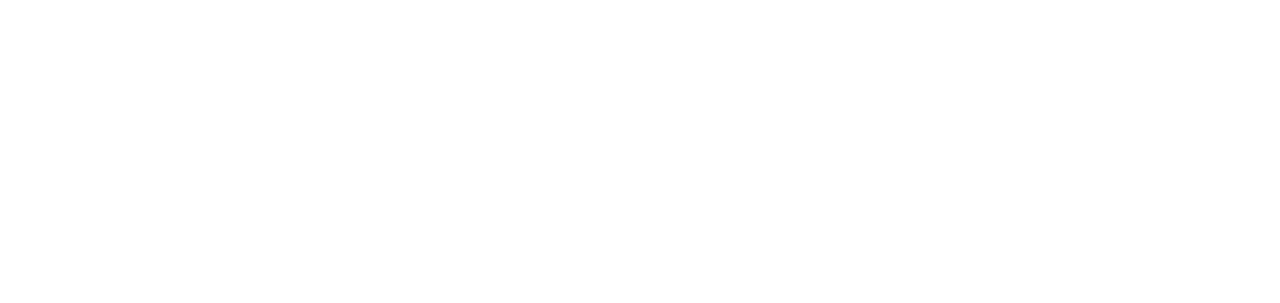
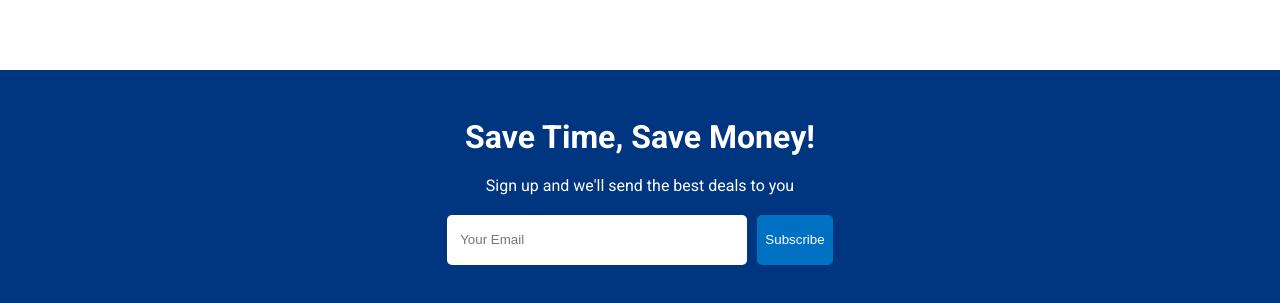
Before and after one commit to AyushShende/booking-app, a React (Create React App) app in the folder client/: page / in a window 1280 px wide. Shown: the part 1394-1697 px from the top of the page. Before the commit the page ends 1384 px from the top, so only its background shows below. Built offline with nearby package versions, Linux system fonts and the light colour scheme.

Commit message:
built mailList component

```diff
--- a/client/src/components/index.js
+++ b/client/src/components/index.js
@@ -3,3 +3,4 @@
 export { default as Featured } from "./featured/Featured";
 export { default as PropertyList } from "./propertyList/PropertyList";
 export { default as FeaturedProperties } from "./featuredProperties/FeaturedProperties";
+export { default as MailList } from "./mailList/MailList";
--- /dev/null
+++ b/client/src/components/mailList/MailList.jsx
@@ -0,0 +1,18 @@
+import "./mailList.css";
+
+const MailList = () => {
+  return (
+    <div className="mail">
+      <h1 className="mailTitle">Save Time, Save Money!</h1>
+      <span className="mainDesc">
+        Sign up and we'll send the best deals to you
+      </span>
+      <div className="mailInputContainer">
+        <input type="text" placeholder="Your Email" className="mailInput" />
+        <button>Subscribe</button>
+      </div>
+    </div>
+  );
+};
+
+export default MailList;
--- /dev/null
+++ b/client/src/components/mailList/mailList.css
@@ -0,0 +1,32 @@
+.mail {
+    width: 100%;
+    margin-top: 50px;
+    background-color: var(--color-bg);
+    color: var(--color-text);
+    display: flex;
+    flex-direction: column;
+    align-items: center;
+    padding: 3rem;
+    gap: 20px;
+}
+
+.mailInputContainer>input {
+    width: 300px;
+    height: 50px;
+    border: none;
+    padding: 0.8rem;
+    outline: none;
+    margin-right: 10px;
+    border-radius: 5px;
+}
+
+.mailInputContainer>button {
+    height: 50px;
+    background-color: var(--color-btn);
+    color: var(--color-text);
+    font-weight: 500;
+    border: none;
+    padding: 0 8px;
+    border-radius: 5px;
+    cursor: pointer;
+}
--- a/client/src/pages/home/Home.jsx
+++ b/client/src/pages/home/Home.jsx
@@ -5,6 +5,7 @@
   Featured,
   PropertyList,
   FeaturedProperties,
+  MailList,
 } from "../../components";
 const Home = () => {
   return (
@@ -17,6 +18,7 @@
         <PropertyList />
         <h1 className="homeTitle">Homes guests love</h1>
         <FeaturedProperties />
+        <MailList />
       </div>
     </div>
   );
```
